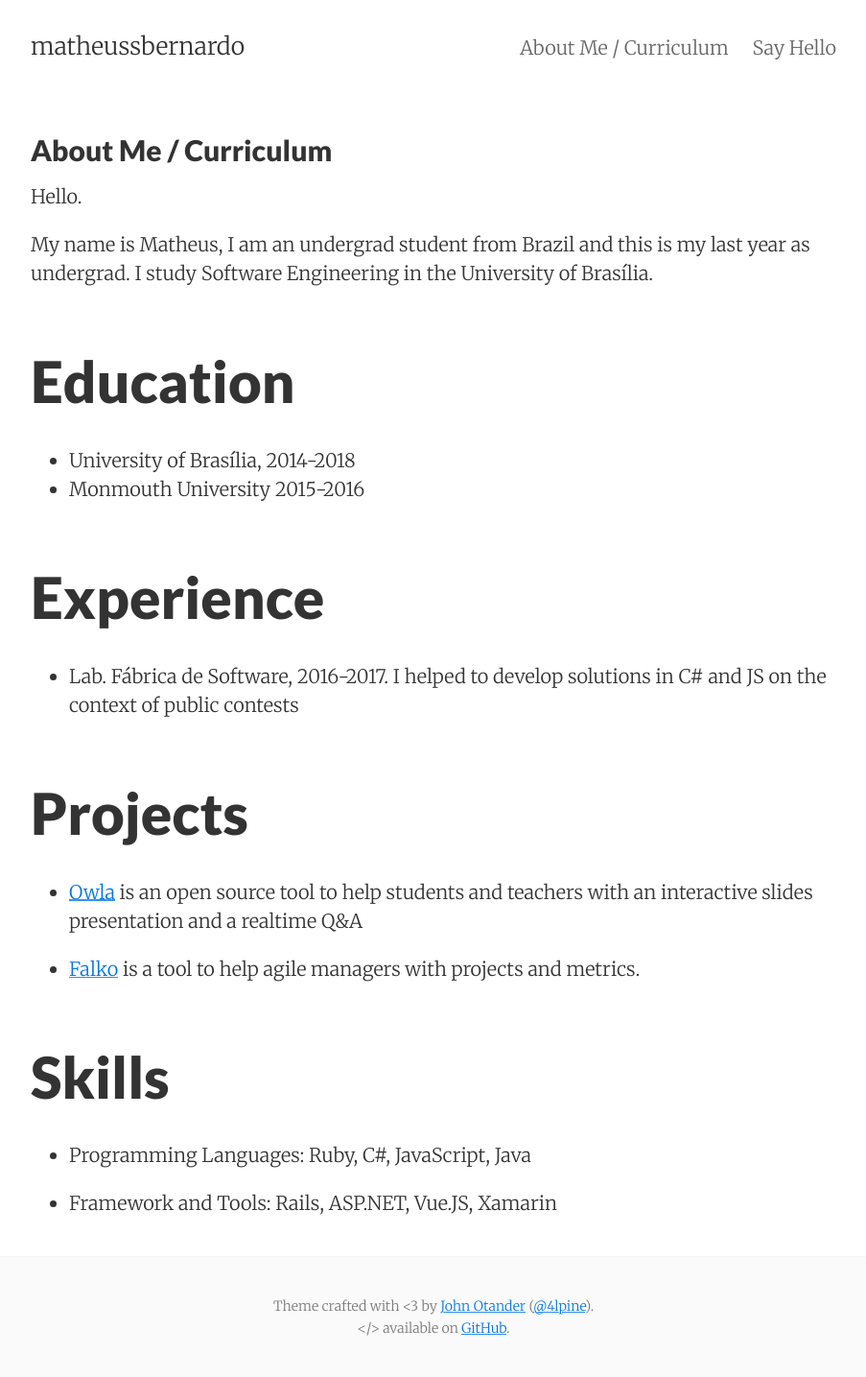
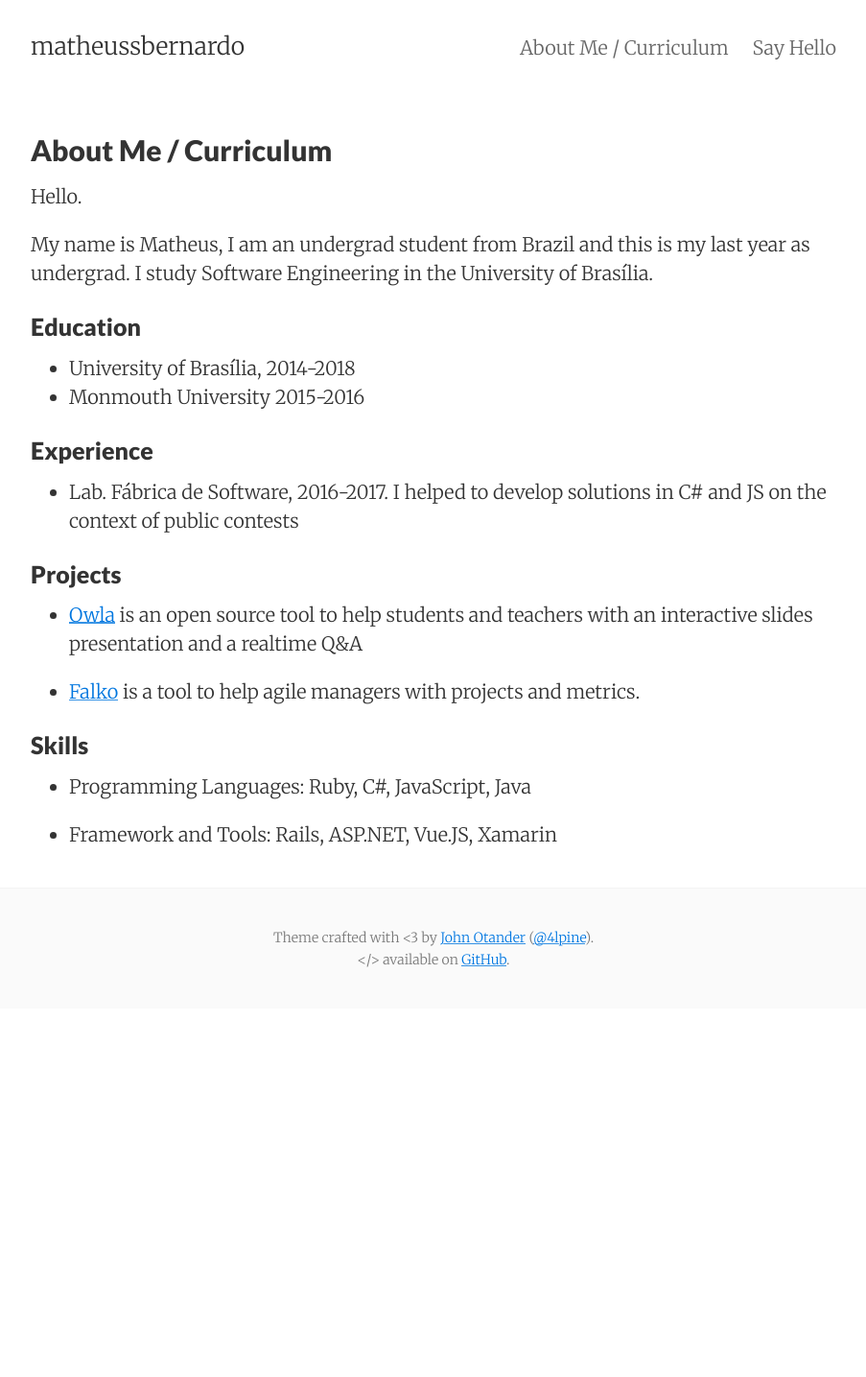
Before and after one commit to matheussbernardo/matheussbernardo.github.io, a Jekyll site: the page built from about.md, in a window 1280 px wide. Shown: the whole page at 96% size, without its empty margins (188-1091 px from the left). Built offline with Jekyll 4.4.1, drawn with Linux system fonts in a browser that asks for light colours; after the commit the page ends 1051 px from its top, so only the background shows below that.

```diff
--- a/about.md
+++ b/about.md
@@ -10,17 +10,17 @@ Hello.
 My name is Matheus, I am an undergrad student from Brazil and  this is my last year
 as undergrad. I study Software Engineering in the University of Brasília.
 
-# Education
+### Education
 
 * University of Brasília, 2014-2018
 * Monmouth University 2015-2016
 
-# Experience
+### Experience
 
 * Lab. Fábrica de Software, 2016-2017.  I helped to develop solutions in C# and JS on
 the context of public contests
 
-# Projects
+### Projects
 
 * [Owla](https://github.com/fga-gpp-mds/2016.2-Owla) is an open source tool to help
 students and teachers with an interactive slides presentation and a realtime Q&A
@@ -28,7 +28,7 @@ students and teachers with an interactive slides presentation and a realtime Q&A
 * [Falko](https://github.com/falko- org/Falko) is a tool to help agile managers with
 projects and metrics.
 
-# Skills
+### Skills
 
 * Programming Languages: Ruby, C#, JavaScript, Java
 
```
